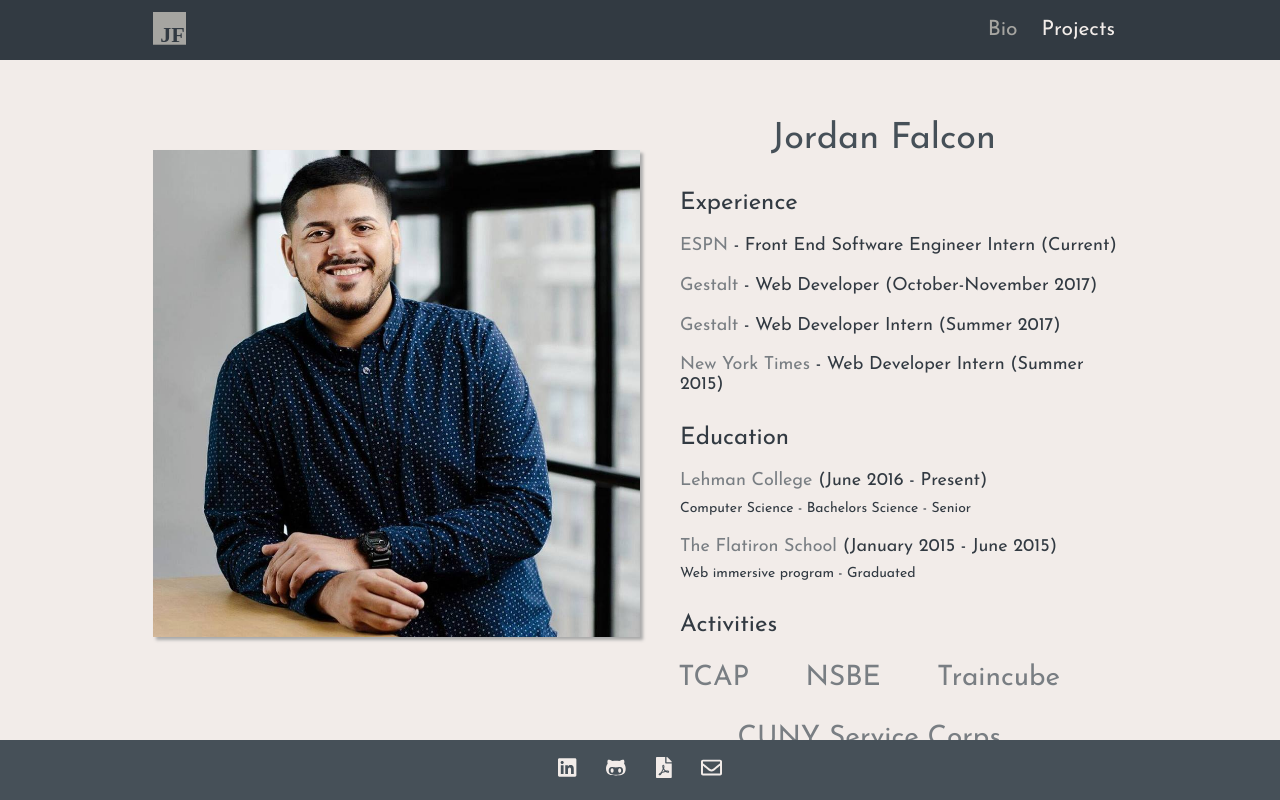
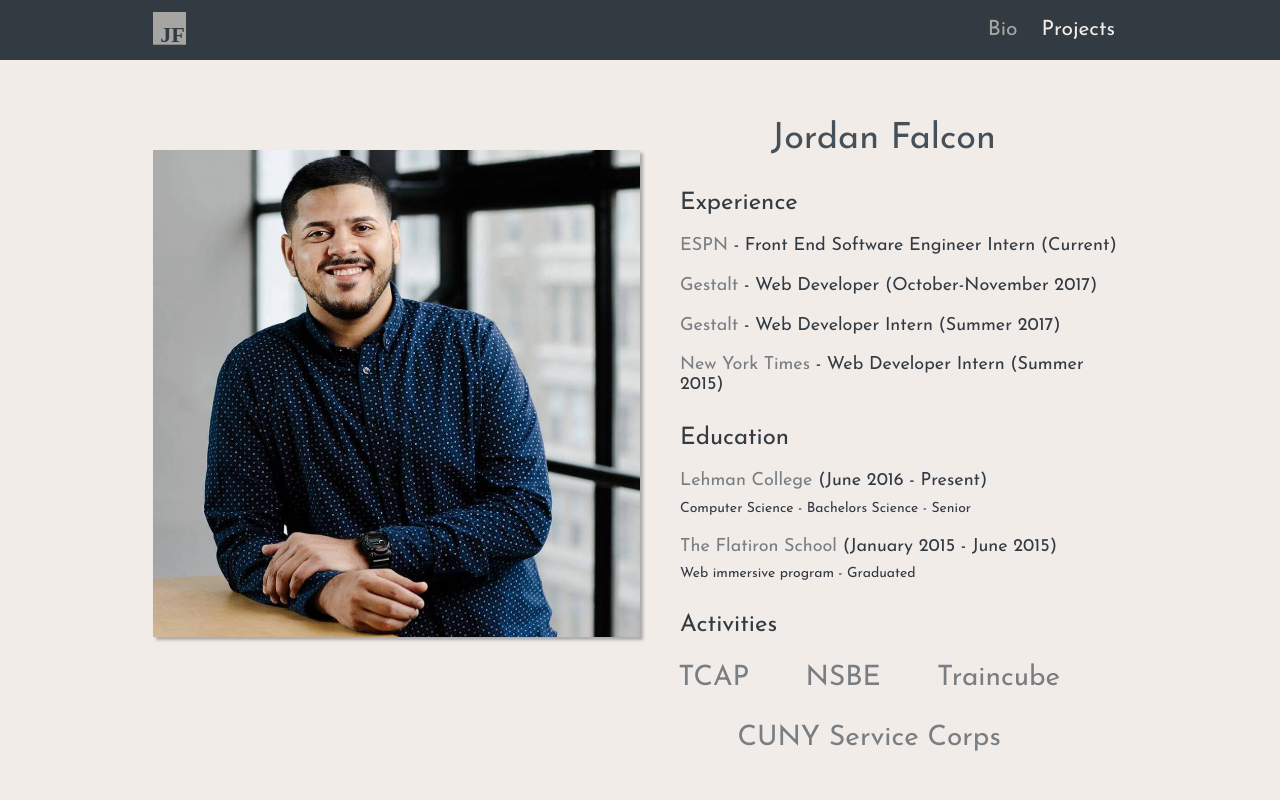
Before and after one commit to j-falcon122/jordanjfalcon, a React (Create React App) app: page /Bio in a window 1280 px wide. Shown: the top 800 px of the page. Built offline with nearby package versions, Linux system fonts and the light colour scheme.

Commit message:
Remove media query for footer

```diff
--- a/src/Footer.css
+++ b/src/Footer.css
@@ -33,9 +33,3 @@
 .Footer-assets li a:hover {
     color: #EB242A;
 }
-
-@media only screen and (min-width: 940px) {
-  .Footer {
-    bottom: 0px;
-  }
-}
```
